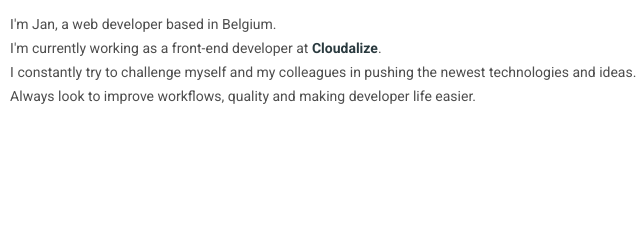
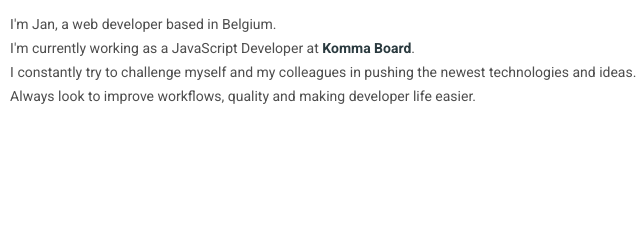
Before and after one commit to JanVanBraeckel/JanVanBraeckel.github.io, a website built with webpack: page src/index.html in a window 1280 px wide. Shown: the part 993-1220 px from the top of the page, 230-870 px from the left. Built offline with nearby package versions, Linux system fonts and the light colour scheme.

Commit message:
Update index.html

```diff
--- a/src/index.html
+++ b/src/index.html
@@ -29,7 +29,7 @@
       <h1>whoami</h1>
       <div class="left">
         <p>I'm Jan, a web developer based in Belgium.</p>
-        <p>I'm currently working as a front-end developer at <a href="https://www.cloudalize.com/" target="_blank">Cloudalize</a>.</p>
+        <p>I'm currently working as a JavaScript Developer at <a href="https://kommaboard.be/" target="_blank">Komma Board</a>.</p>
         <p>I constantly try to challenge myself and my colleagues in pushing the newest technologies and ideas.</p>
         <p>Always look to improve workflows, quality and making developer life easier.</p>
       </div>
```
